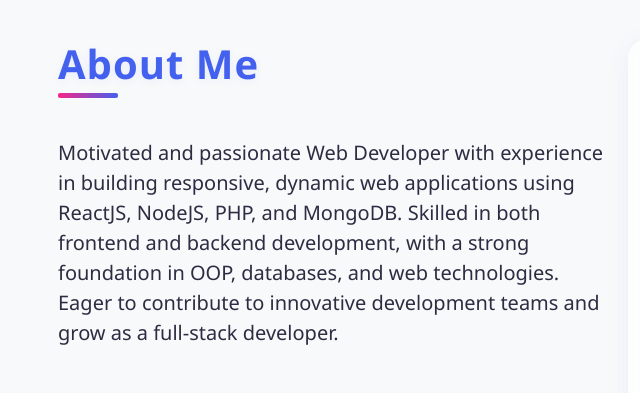
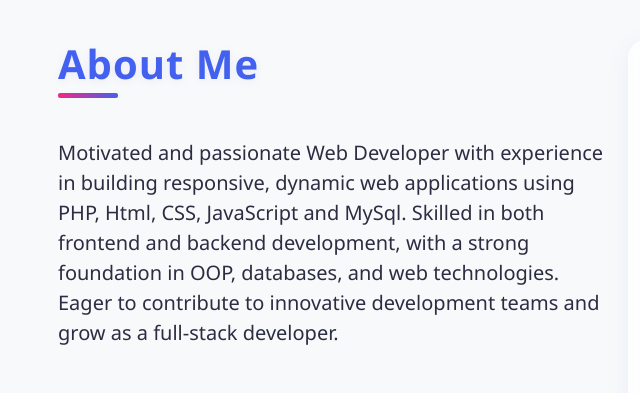
Before and after one commit to SubhamAkhuli/My-Portfolio, a plain HTML site: page index.html in a window 1280 px wide. Shown: the part 860-1253 px from the top of the page, 24-664 px from the left. Drawn offline with nearby package versions, Linux system fonts and the light colour scheme.

Commit message:
Update 'About Me' section in index.html to reflect accurate skills and technologies

```diff
--- a/index.html
+++ b/index.html
@@ -67,7 +67,7 @@
             <div class="row">
                 <div class="col-lg-6">
                     <h2 class="section-title">About Me</h2>
-                    <p class="lead mb-4">Motivated and passionate Web Developer with experience in building responsive, dynamic web applications using ReactJS, NodeJS, PHP, and MongoDB. Skilled in both frontend and backend development, with a strong foundation in OOP, databases, and web technologies. Eager to contribute to innovative development teams and grow as a full-stack developer.</p>
+                    <p class="lead mb-4">Motivated and passionate Web Developer with experience in building responsive, dynamic web applications using PHP, Html, CSS, JavaScript and MySql. Skilled in both frontend and backend development, with a strong foundation in OOP, databases, and web technologies. Eager to contribute to innovative development teams and grow as a full-stack developer.</p>
 
                     <div class="education-timeline mt-5">
                         <h3 class="mb-4">Education</h3>
```
